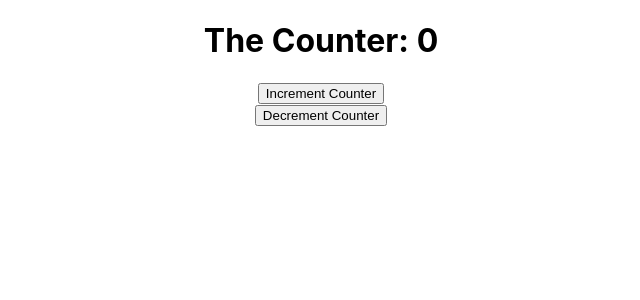
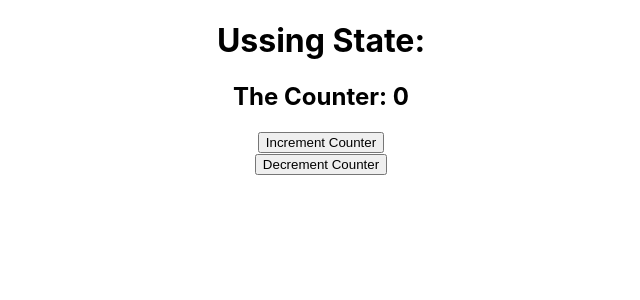
Before and after one commit to gsabury/react-js-tutorials, a React (Create React App) app: page / in a window 1280 px wide. Shown: the top 300 px of the page, without its empty margins (319-959 px from the left). Built offline with nearby package versions, Linux system fonts and the light colour scheme.

Commit message:
State-In-Functional-Component

```diff
--- a/src/Components/Counter.js
+++ b/src/Components/Counter.js
@@ -16,7 +16,8 @@ const Counter = ()=>{
 
     return (
         <div>
-            <h1>The Counter: {counter}</h1>
+            <h1>Ussing State:</h1>
+            <h2>The Counter: {counter}</h2>
             <button onClick={increment}>Increment Counter</button>
             <br/>
             <button onClick={decrement}>Decrement Counter</button>
```
